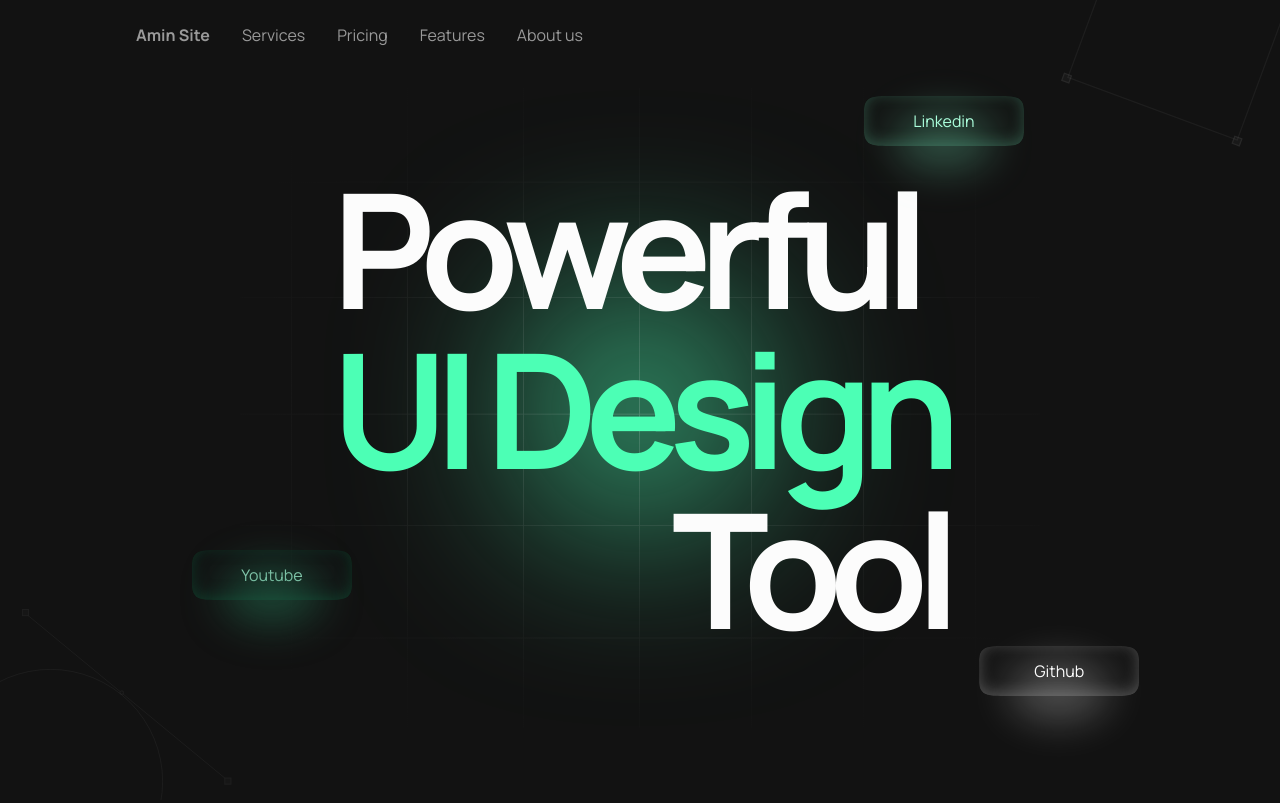
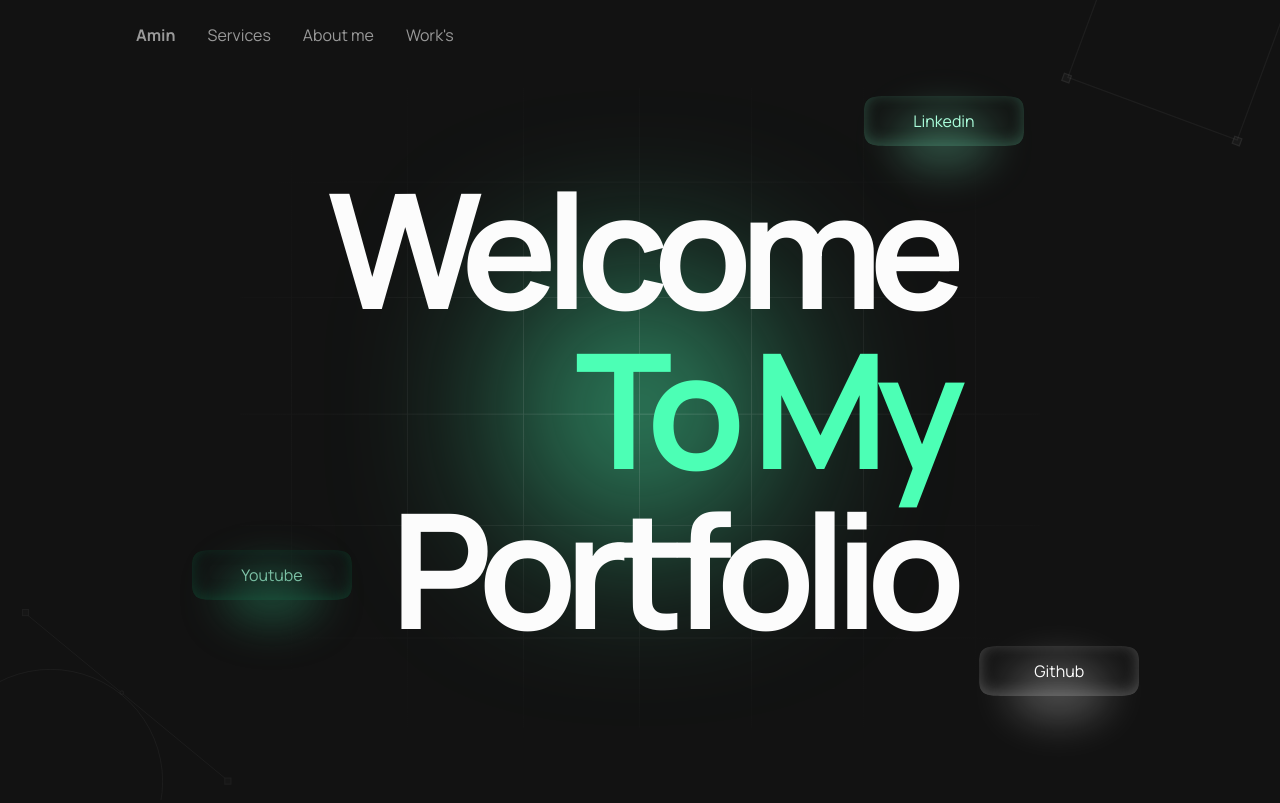
Before and after one commit to MDJAmin/Glassmorphic_Modern_Landing_page, a plain HTML site: page index.html in a window 1280 px wide. Drawn offline with Linux system fonts and the light colour scheme.

Commit message:
Refactor : Change some content

```diff
--- a/index.html
+++ b/index.html
@@ -8,11 +8,10 @@
 </head>
 <body>
     <nav>
-        <p class="sitename">Amin Site</p>
+        <p class="sitename">Amin</p>
         <p class="menu">Services</p>
-        <p class="menu">Pricing</p>
-        <p class="menu">Features</p>
-        <p class="menu">About us</p>
+        <p class="menu">About me</p>
+        <p class="menu">Work's</p>
         <svg class="material-icons" xmlns="http://www.w3.org/2000/svg" height="24px" viewBox="0 0 24 24" width="24px"><path d="M0 0h24v24H0z" fill="none"/><path d="M19 9H5c-.55 0-1 .45-1 1s.45 1 1 1h14c.55 0 1-.45 1-1s-.45-1-1-1zM5 15h14c.55 0 1-.45 1-1s-.45-1-1-1H5c-.55 0-1 .45-1 1s.45 1 1 1z"/></svg>
       </nav>
 
@@ -29,17 +28,16 @@
         <div class="blur"></div>
       </div>
       <div class="title">
-        <p>Powerful</p>
-        <p>UI Design</p>
-        <p>Tool</p>
+        <p>Welcome</p>
+        <p>To My</p>
+        <p>Portfolio</p>
       </div>
 
+      <a href="https://www.linkedin.com/in/m-amin-jafarnejad" target="_blank" class="button first"><button>Linkedin</button><span></span></a>
 
-      <a href="" target="_blank" class="button first"><button>Linkedin</button><span></span></a>
+      <a href="https://github.com/MDJAmin" target="_blank" class="button sec"><button>Github</button><span></span></a>
 
-      <a href="" target="_blank" class="button sec"><button>Github</button><span></span></a>
-
-      <a href="" target="_blank" class="button third"><button>Youtube</button><span></span></a>
+      <a href="https://www.youtube.com/c/DARKLORDCDL" target="_blank" class="button third"><button>Youtube</button><span></span></a>
 
       <svg class="top-right" width="219" height="147" viewBox="0 0 219 147" fill="none" xmlns="http://www.w3.org/2000/svg">
         <rect opacity="0.18" x="10.4252" y="75.8326" width="7.50168" height="7.50168" transform="rotate(110.283 10.4252 75.8326)" fill="#686868" stroke="white" stroke-width="1.22683" />
```
